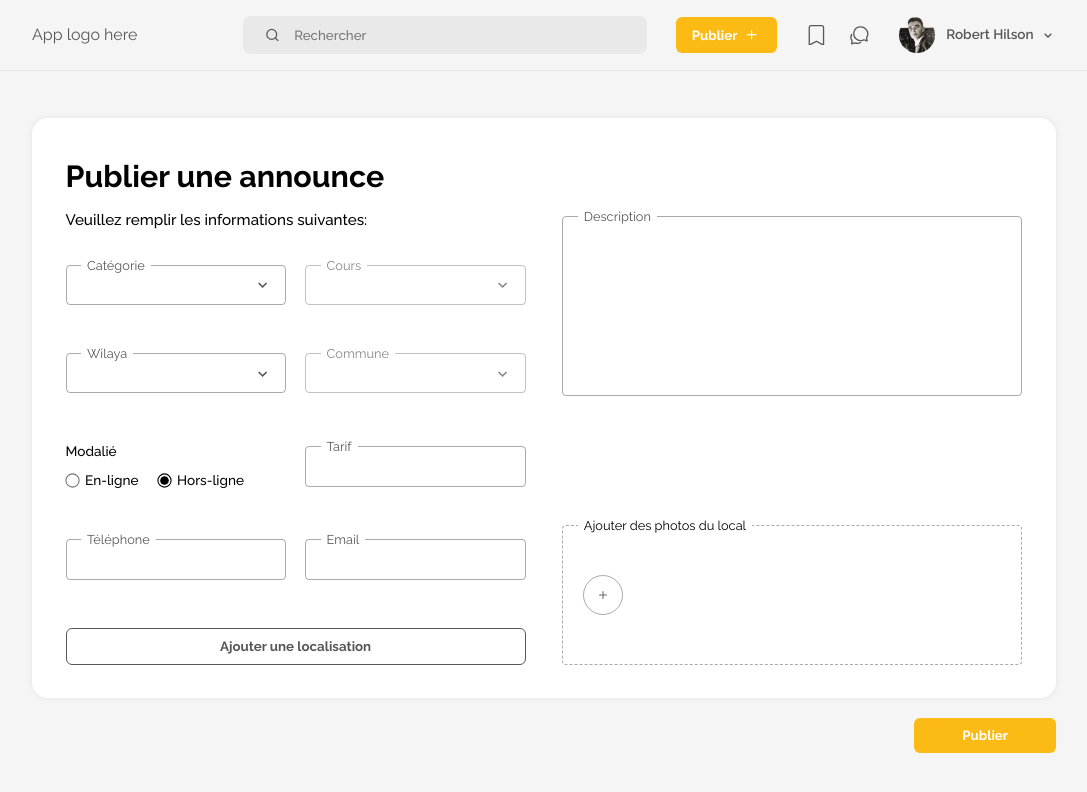
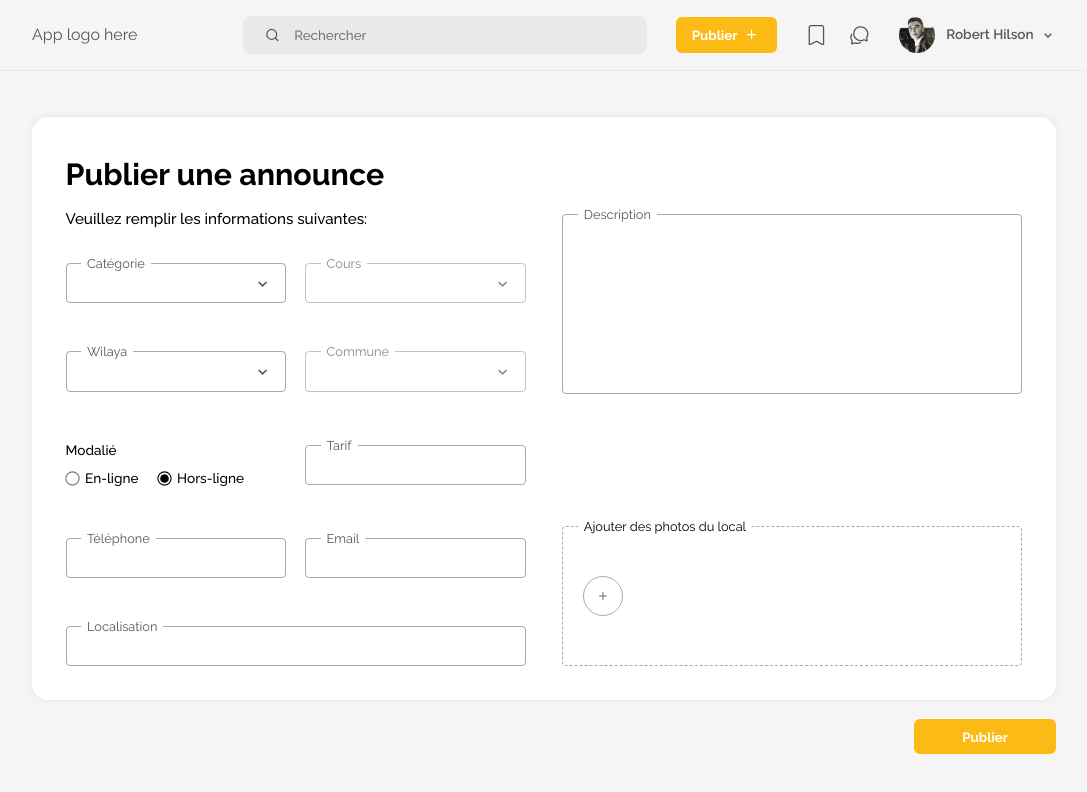
Before and after one commit to h0xdini/lessons-managment-project, a React (Create React App) app: page / in a window 1280 px wide. Shown: the top 792 px of the page, without its empty margins (96-1183 px from the left). Built offline with nearby package versions, Linux system fonts and the light colour scheme.

Commit message:
location input

```diff
--- a/package.json
+++ b/package.json
@@ -9,8 +9,12 @@
     "react": "^18.2.0",
     "react-dom": "^18.2.0",
     "react-icons": "^4.7.1",
+    "react-redux": "^8.0.5",
     "react-router-dom": "^6.8.0",
     "react-scripts": "5.0.1",
+    "redux": "^4.2.1",
+    "redux-devtools-extension": "^2.13.9",
+    "redux-thunk": "^2.4.2",
     "web-vitals": "^2.1.4"
   },
   "scripts": {
--- a/src/components/Input.js
+++ b/src/components/Input.js
@@ -7,7 +7,7 @@ const primarySchoolModules = ['Maths', 'History', 'Geography', 'Arabic', 'French
 const middleSchoolModules = ['Maths', 'Physics', 'Science', 'History & Geography', 'Arabic', 'French', 'English']
 const highSchoolModules = ['Maths', 'Physics', 'Science', 'Electrical Engineering', 'Mechanical Engineering', 'Civil Engineering' ,'History & Geography', 'Arabic', 'French', 'English', 'German', 'Spanish']
 
-const Input = ({label, arr, noChevron, textarea, wilayas, communes, placeHolder, category, cours, tarif, email, phone}) => {
+const Input = ({ label, arr, noChevron, textarea, wilayas, communes, placeHolder, category, cours, tarif, email, phone, loc }) => {
     const appContext = useContext(AppContext)
 
     const [open, setOpen] = useState(false)
@@ -46,6 +46,8 @@ const Input = ({label, arr, noChevron, textarea, wilayas, communes, placeHolder,
                     appContext.activeEmail(e.target.value)
                 } else if (phone) {
                     appContext.activePhone(e.target.value)
+                } else if (loc) {
+                    appContext.activeLoc(e.target.value)
                 }
             }} />
         ) : !textarea && !noChevron ? (
--- a/src/components/PostAnnounce.js
+++ b/src/components/PostAnnounce.js
@@ -54,15 +54,16 @@ const PostAnnounce = () => {
                                 </article>
                             </div>
                         </div>
-                        <Input label='Tarif' noChevron />
+                        <Input label='Tarif' noChevron tarif />
                     </div>
 
                     <div className="double-form-control">
-                        <Input label='Téléphone' noChevron />
-                        <Input label='Email' noChevron />
+                        <Input label='Téléphone' noChevron phone />
+                        <Input label='Email' noChevron email />
                     </div>
 
-                    <Button btnText='Ajouter une localisation' outline />
+                    {/* <Button btnText='Ajouter une localisation' outline /> */}
+                    <Input label='Localisation' noChevron loc />
                 </article>
             </div>
 
--- a/src/index.js
+++ b/src/index.js
@@ -1,14 +1,18 @@
 import React from 'react';
+import { Provider } from "react-redux";
 import ReactDOM from 'react-dom/client';
 import './styles/styles.css';
 import App from './App';
 import { AppContextProvider } from './store';
+import store from './reduxStore';
 
 const root = ReactDOM.createRoot(document.getElementById('root'));
 root.render(
   <React.StrictMode>
     <AppContextProvider>
-      <App />
+      <Provider store={store}>
+        <App />
+      </Provider>
     </AppContextProvider>
   </React.StrictMode>
 );
--- /dev/null
+++ b/src/reduxStore.js
@@ -0,0 +1,13 @@
+import { createStore, combineReducers, applyMiddleware } from 'redux'
+import thunk from 'redux-thunk'
+import { composeWithDevTools } from 'redux-devtools-extension'
+
+const reducer = combineReducers({})
+
+const initialState = {}
+
+const middleware = [thunk]
+
+const store = createStore(reducer, initialState, composeWithDevTools(applyMiddleware(...middleware)))
+
+export default store
--- a/src/store.js
+++ b/src/store.js
@@ -20,6 +20,8 @@ const AppContext = createContext({
     activeDescription: function() {},
     isOnline: null,
     setPlace: function() {},
+    loc: null,
+    activeLoc: function() {},
 })
 
 export function AppContextProvider({ children }) {
@@ -33,6 +35,7 @@ export function AppContextProvider({ children }) {
     const [email, setEmail] = useState(null)
     const [description, setDescription] = useState(null)
     const [isOnline, setIsOnline] = useState(null)
+    const [loc, setLoc] = useState(null)
 
     const activeId = (id, wilayaName) => {
         setId(id)
@@ -71,6 +74,10 @@ export function AppContextProvider({ children }) {
         setIsOnline(val)
     }
 
+    const activeLoc = (loc) => {
+        setLoc(loc)
+    }
+
     const context = {
         id,
         wilaya,
@@ -82,6 +89,7 @@ export function AppContextProvider({ children }) {
         email,
         description,
         isOnline,
+        loc,
         activeId,
         activeCommune,
         activeCategory,
@@ -91,6 +99,7 @@ export function AppContextProvider({ children }) {
         activeEmail,
         activeDescription,
         setPlace,
+        activeLoc,
     }
 
     return (
```
Also changed, not shown: 1 other file (tests, documents, lock files or other folders).
